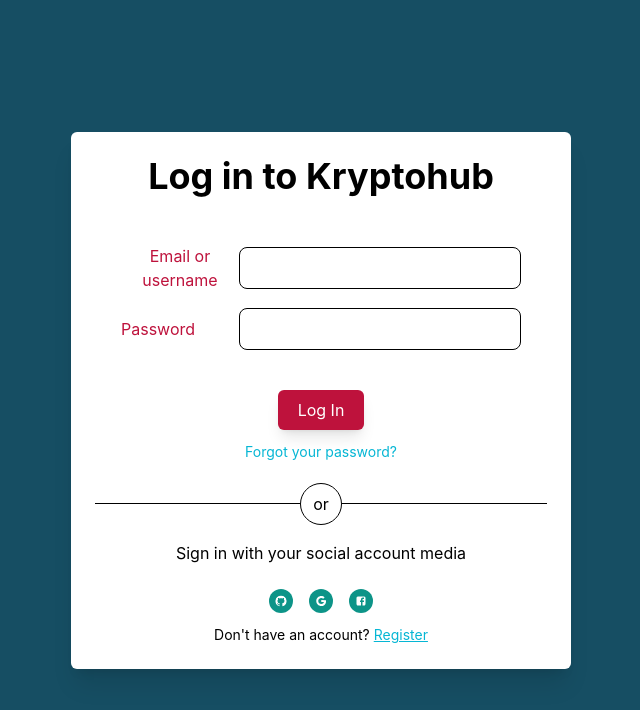
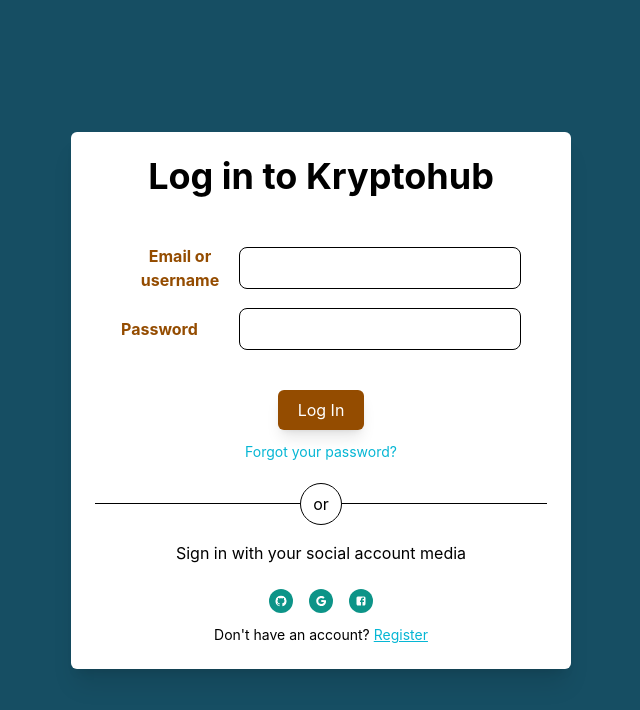
Before and after one commit to nccasia/kcryptohub-fe, a Next.js app: page /login in a window 1280 px wide. Shown: the top 710 px of the page, without its empty margins (319-959 px from the left). Built offline with nearby package versions, Linux system fonts and the light colour scheme.

Commit message:
change text color

```diff
--- a/src/pages/login/index.tsx
+++ b/src/pages/login/index.tsx
@@ -43,7 +43,9 @@
           >
             <div className="flex flex-col py-2">
               <div className="flex justify-between items-center ">
-                <label className="text-rose-700">Email or username</label>
+                <label className="text-[#944C00] font-bold">
+                  Email or username
+                </label>
                 <input
                   type="text"
                   className="border border-solid border-black outline-none py-2 px-4 rounded-lg"
@@ -59,7 +61,7 @@
             </div>
             <div className="flex flex-col py-2">
               <div className="flex justify-between items-center ">
-                <label className="text-rose-700">Password</label>
+                <label className="text-[#944C00] font-bold">Password</label>
                 <input
                   type="password"
                   className="border border-solid border-black outline-none py-2 px-4 rounded-lg"
@@ -75,7 +77,7 @@
             </div>
             <button
               type="submit"
-              className="bg-rose-700 text-white block text-center py-2 px-5 rounded-md shadow-lg mt-8 mx-auto"
+              className="bg-[#944C00] text-white block text-center py-2 px-5 rounded-md shadow-lg mt-8 mx-auto"
             >
               Log In
             </button>
```
